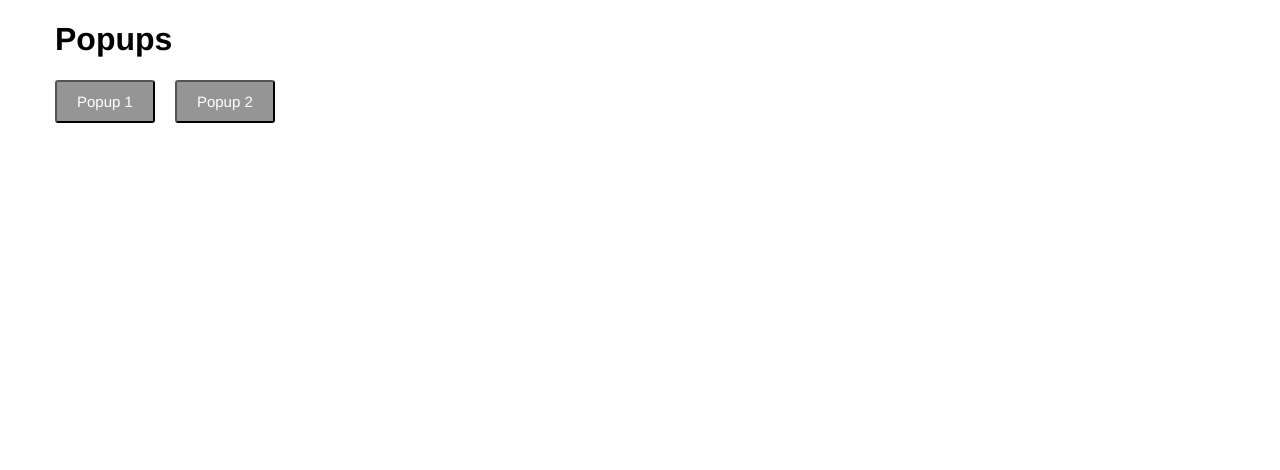
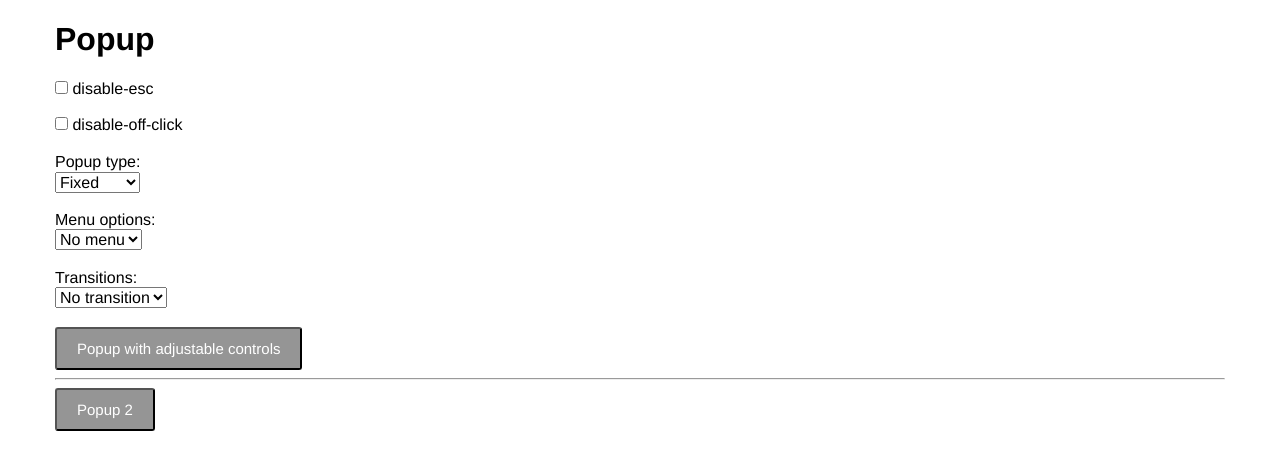
Before and after one commit to odyzeo/popup, a Vue app: page / in a window 1280 px wide. Shown: the top 470 px of the page. Built offline with nearby package versions, Linux system fonts and the light colour scheme.

Commit message:
[17264628] Add menu and transition props with logic; Update Readme; Add controls for playground

```diff
--- a/src/App.vue
+++ b/src/App.vue
@@ -6,14 +6,87 @@
         <div
             class="container"
         >
-            <h1>Popups</h1>
+            <h1>Popup</h1>
+
+            <div>
+
+                <label>
+                    <input
+                        v-model="disableEsc"
+                        type="checkbox"
+                    > disable-esc
+                </label>
+
+                <br><br>
+
+                <label>
+                    <input
+                        v-model="disableOffClick"
+                        type="checkbox"
+                    > disable-off-click
+                </label>
+
+                <br><br>
+
+                <label>
+                    Popup type: <br>
+                    <select v-model="type">
+                        <option
+                            value="fixed"
+                            selected
+                        >Fixed
+                        </option>
+                        <option value="absolute">Absolute</option>
+                    </select>
+                </label>
+
+                <br><br>
+
+                <label>
+                    Menu options: <br>
+                    <select v-model="menu">
+                        <option
+                            value="null"
+                            selected
+                        >No menu
+                        </option>
+                        <option value="top">Top</option>
+                        <option value="left">Left</option>
+                        <option value="right">Right</option>
+                        <option value="bottom">bottom</option>
+                    </select>
+                </label>
+
+                <br><br>
+
+                <label>
+                    Transitions: <br>
+                    <select v-model="transition">
+                        <option
+                            value="null"
+                            selected
+                        >No transition
+                        </option>
+                        <option value="slide-top">Slide top</option>
+                        <option value="slide-left">Slide left</option>
+                        <option value="slide-right">Slide right</option>
+                        <option value="slide-bottom">Slide bottom</option>
+                        <option value="fade">Fade</option>
+                    </select>
+                </label>
+
+                <br><br>
+            </div>
+
             <button
                 type="button"
                 class="placeholder__button"
                 @click.prevent="$popup.show('Popup1')"
             >
-                Popup 1
+                Popup with adjustable controls
             </button>
+
+            <hr>
 
             <button
                 type="button"
@@ -24,8 +97,12 @@
             </button>
 
             <popup
+                :disable-off-click="disableOffClick"
+                :disable-esc="disableEsc"
+                :type="type"
+                :transition="transition"
+                :menu="menu"
                 name="Popup1"
-                type="absolute"
                 @close="onClose"
                 @show="onShow"
             >
@@ -82,6 +159,19 @@
 
 export default {
     name: 'App',
+
+    data() {
+        return {
+            menu: null,
+            transition: null,
+            type: 'fixed',
+            disableEsc: false,
+            disableOffClick: false,
+            dynamic: false,
+
+        };
+    },
+
     methods: {
         closeSpecificPopup(name = null) {
             if (name) {
@@ -101,5 +191,5 @@ export default {
 </script>
 
 <style lang="less">
-@import '../src/less/app.less';
+    @import '../src/less/app.less';
 </style>
--- a/src/components/Popup.vue
+++ b/src/components/Popup.vue
@@ -1,6 +1,11 @@
 <template>
     <div
-        :class="[classType, `popup--${type}`]"
+        :class="[
+            classType,
+            `popup--${type}`,
+            transition && `popup-transition-${transition}`,
+            menu && `popup-menu popup-menu--${menu}`,
+        ]"
         class="popup"
         @click.prevent="onPopupClick"
     >
@@ -47,6 +52,14 @@ export default {
         disableEsc: {
             type: Boolean,
             default: false,
+        },
+        menu: {
+            type: String,
+            default: null,
+        },
+        transition: {
+            type: String,
+            default: 'fade',
         },
     },
 
@@ -185,5 +198,5 @@ export default {
 </script>
 
 <style lang="less">
-@import '../less/popup.less';
+    @import '../less/popup.less';
 </style>
--- a/src/less/popup.less
+++ b/src/less/popup.less
@@ -19,22 +19,37 @@
     background: rgba(0, 0, 0, 0.6);
     opacity: 0;
     visibility: hidden;
-    transition: opacity @popup-transition-duration,
-    visibility @popup-transition-duration;
 }
 
 .popup__inner {
     position: relative;
+
     min-width: @popup-width;
     max-width: 90%;
     max-height: 90%;
     min-height: 50px;
-    background: #fff;
+
     border-radius: 5px;
     box-shadow: 0 0 5px 0 rgba(75, 75, 75, 0.4);
+
+    background: #fff;
     overflow: auto;
-    transform: translateY(-100px);
+
     transition: all .2s ease;
+
+    @media (max-width: @break-m-max) {
+        position: absolute;
+        top: 0;
+        right: 0;
+        bottom: 0;
+        left: 0;
+        z-index: 1;
+
+        max-width: 100%;
+        max-height: none;
+
+        border-radius: 0;
+    }
 }
 
 .popup__close {
@@ -54,19 +69,123 @@
     }
 }
 
-@media (max-width: @break-m-max) {
+/**
+ * Menus
+ */
+.popup-menu {
+    .popup__inner {
+        height: 100%;
+        width: 320px;
+        max-height: 100%;
+        min-width: auto;
 
-    .popup__inner {
-        position: absolute;
-        top: 0;
-        right: 0;
-        bottom: 0;
-        left: 0;
-        max-width: 100%;
-        max-height: none;
         border-radius: 0;
+
+        @media (max-width: @break-m-max) {
+            position: relative;
+            max-width: 100%;
+        }
+    }
+
+    &.popup-menu--left {
+        justify-content: flex-start;
+    }
+
+    &.popup-menu--right {
+        justify-content: flex-end;
+    }
+
+    &.popup-menu--bottom,
+    &.popup-menu--top {
+        .popup__inner {
+            height: auto;
+            width: 100%;
+            max-height: 100%;
+            max-width: none;
+            min-width: auto;
+        }
+
+    }
+
+    &.popup-menu--top {
+        align-items: flex-start;
+        justify-content: stretch;
+    }
+
+    &.popup-menu--bottom {
+        align-items: flex-end;
+        justify-content: stretch;
     }
 }
+
+
+/**
+ * Transitions
+ */
+.popup-transition-fade,
+.popup-transition-slide-bottom,
+.popup-transition-slide-left,
+.popup-transition-slide-right,
+.popup-transition-slide-top {
+    transition: opacity @popup-transition-duration,
+    visibility @popup-transition-duration;
+}
+
+.popup-transition-fade {
+    .popup__inner {
+        transform: none;
+    }
+}
+
+.popup-transition-slide-left {
+    .popup__inner {
+        transform: translateX(-100%);
+    }
+
+    .popup--open {
+        .popup__inner {
+            transform: translateX(0);
+        }
+    }
+}
+
+
+.popup-transition-slide-right {
+    .popup__inner {
+        transform: translateX(100%);
+    }
+
+    .popup--open {
+        .popup__inner {
+            transform: translateX(0);
+        }
+    }
+}
+
+.popup-transition-slide-top {
+    .popup__inner {
+        transform: translateY(-100%);
+    }
+
+    .popup--open {
+        .popup__inner {
+            transform: translateY(0);
+        }
+    }
+}
+
+.popup-transition-slide-bottom {
+    .popup__inner {
+        transform: translateY(100%);
+    }
+
+    .popup--open {
+        .popup__inner {
+            transform: translateY(0);
+        }
+    }
+}
+
 
 /**
  * Modifiers
```
Also changed, not shown: 1 other file (tests, documents, lock files or other folders).
